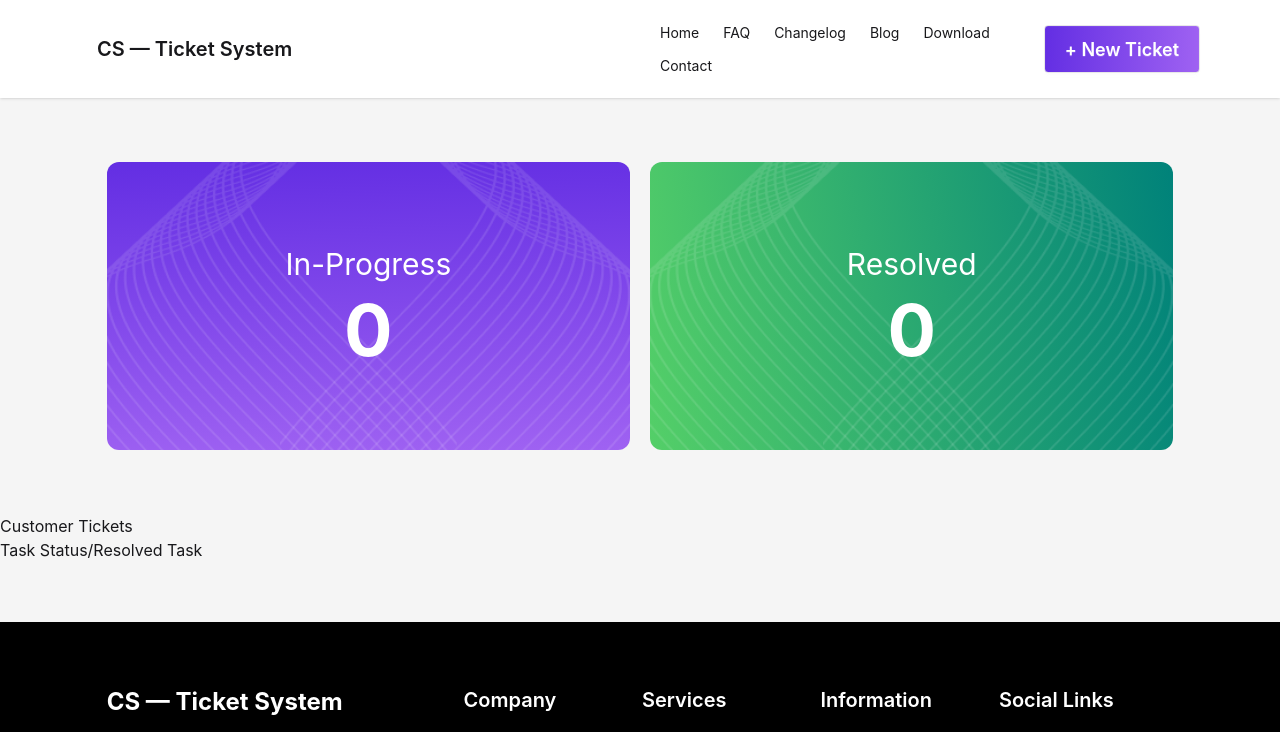
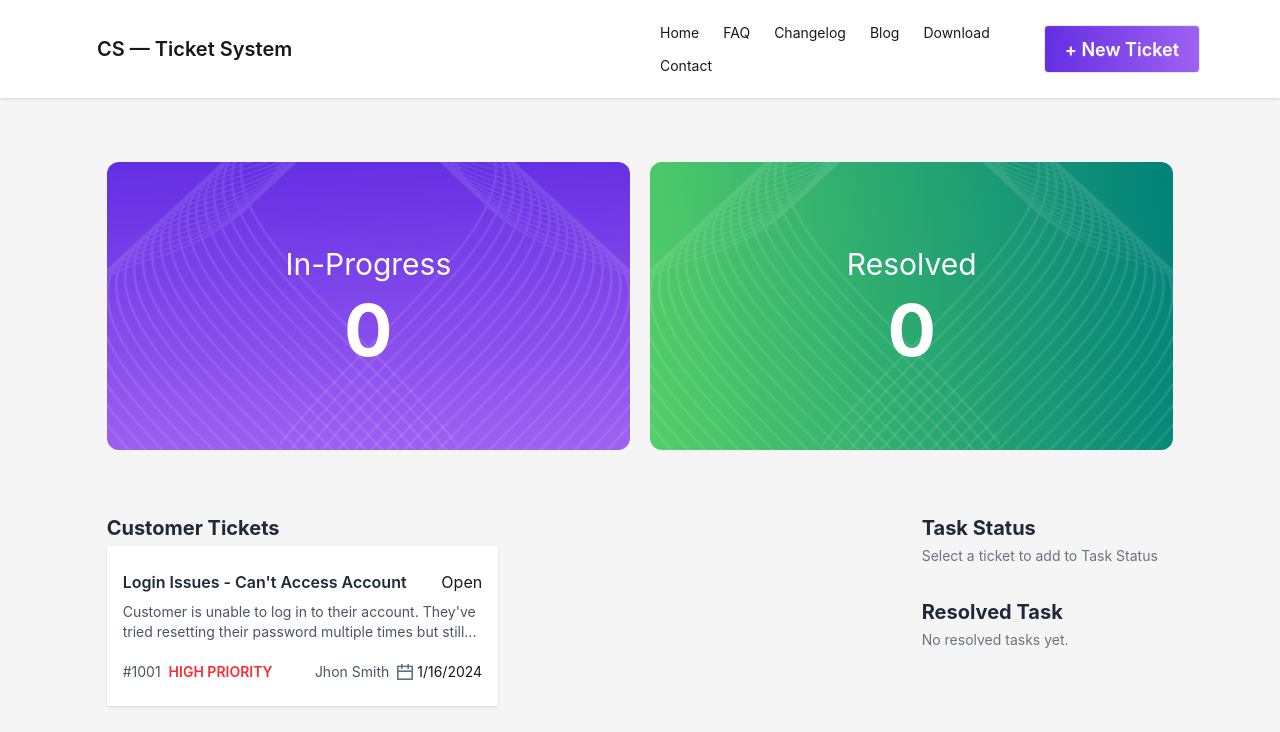
Before and after one commit to naimurcse/customer-support-zone, a React (Vite) app: page / in a window 1280 px wide. Shown: the top 732 px of the page. Built offline with nearby package versions, Linux system fonts and the light colour scheme.

Commit message:
Making a demo Task Card in App.jsx file

```diff
--- a/src/App.jsx
+++ b/src/App.jsx
@@ -1,3 +1,4 @@
+import dateIcon from "../src/assets/dateIcon.png";
 import "./App.css";
 import Banner from "./Components/Banner/Banner";
 import Footer from "./Components/Footer/Footer";
@@ -13,9 +14,65 @@ function App() {
       <Banner></Banner>
 
       {/* Main Section */}
-      <div className="gird gird">
-        <div>Customer Tickets</div>
-        <div> Task Status/Resolved Task</div>
+
+      <div className="max-w-10/12 mx-auto">
+        <div className="grid grid-cols-12 gap-5">
+          <div className=" col-span-9 ">
+            <h3 className="text-xl font-bold text-gray-800 mb-1">
+              Customer Tickets
+            </h3>
+            <div className="grid grid-cols-2 gap-3">
+              <div className="px-4 py-6 bg-white shadow">
+                <div className="flex justify-between items-center mb-2">
+                  <h3 className="font-semibold text-gray-800">
+                    Login Issues - Can't Access Account
+                  </h3>
+                  <button>Open</button>
+                </div>
+                <p className="text-sm text-gray-600 mb-5">
+                  Customer is unable to log in to their account. They've tried
+                  resetting their password multiple times but still...
+                </p>
+                <div className="flex justify-between items-center">
+                  <div className="flex items-center gap-2 text-sm">
+                    <p className="text-gray-600">#1001</p>
+                    <p className="uppercase text-red-500 font-semibold">
+                      High Priority
+                    </p>
+                  </div>
+
+                  <div className="flex items-center gap-2 text-sm">
+                    <p className="text-gray-600">Jhon Smith</p>
+                    <div className="flex items-center gap-1">
+                      <img className="w-4" src={dateIcon} alt="" />
+                      <p>1/16/2024</p>
+                    </div>
+                  </div>
+                </div>
+              </div>
+              <div></div>
+            </div>
+          </div>
+          <div className="col-span-3">
+            {/* Task Status */}
+            <div className="mb-8">
+              <h3 className="text-xl font-bold text-gray-800 mb-1">
+                Task Status
+              </h3>
+              <p className="text-gray-500 text-sm">
+                Select a ticket to add to Task Status
+              </p>
+            </div>
+
+            {/* Resolved Task */}
+            <div className="mb-5">
+              <h3 className="text-xl font-bold text-gray-800  mb-1">
+                Resolved Task
+              </h3>
+              <p className="text-gray-500 text-sm">No resolved tasks yet.</p>
+            </div>
+          </div>
+        </div>
       </div>
 
       {/* Footer Section */}
```
Also changed, not shown: src/assets/dateIcon.png (added).
